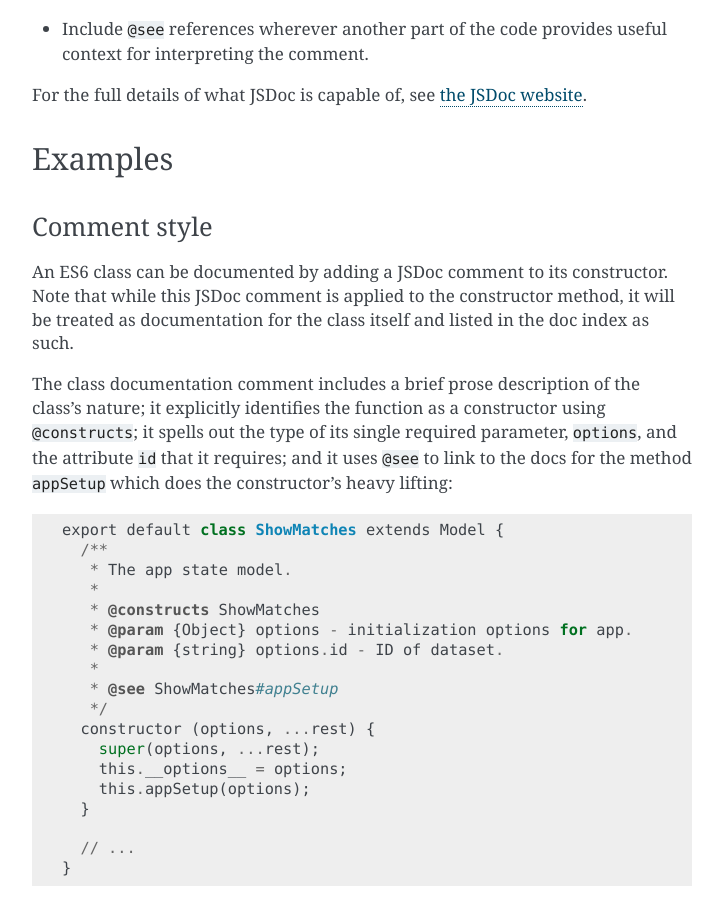
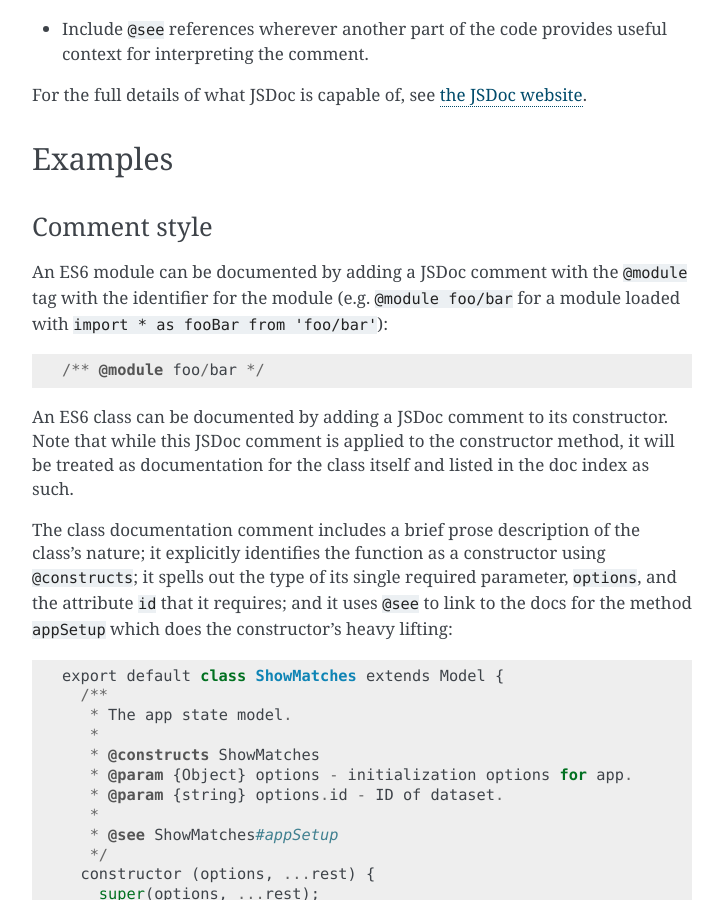
Before and after one commit to caktus/guidebook, a Sphinx documentation site: the page built from source/frontend-docs.rst, in a window 1280 px wide and 900 px high, scrolled down 3033 px. Shown: the whole window, without its empty margins (388-1111 px from the left). Built offline with Sphinx 7.4.7, drawn with Linux system fonts in a browser that asks for light colours.

Commit message:
Adding module doc comments

```diff
--- a/source/frontend-docs.rst
+++ b/source/frontend-docs.rst
@@ -134,6 +134,12 @@ Examples
 Comment style
 -------------
 
+An ES6 module can be documented by adding a JSDoc comment with the
+``@module`` tag with the identifier for the module (e.g. ``@module foo/bar``
+for a module loaded with ``import * as fooBar from 'foo/bar'``)::
+
+    /** @module foo/bar */
+
 An ES6 class can be documented by adding a JSDoc comment to its
 constructor. Note that while this JSDoc comment is applied to the constructor
 method, it will be treated as documentation for the class itself and listed
```
